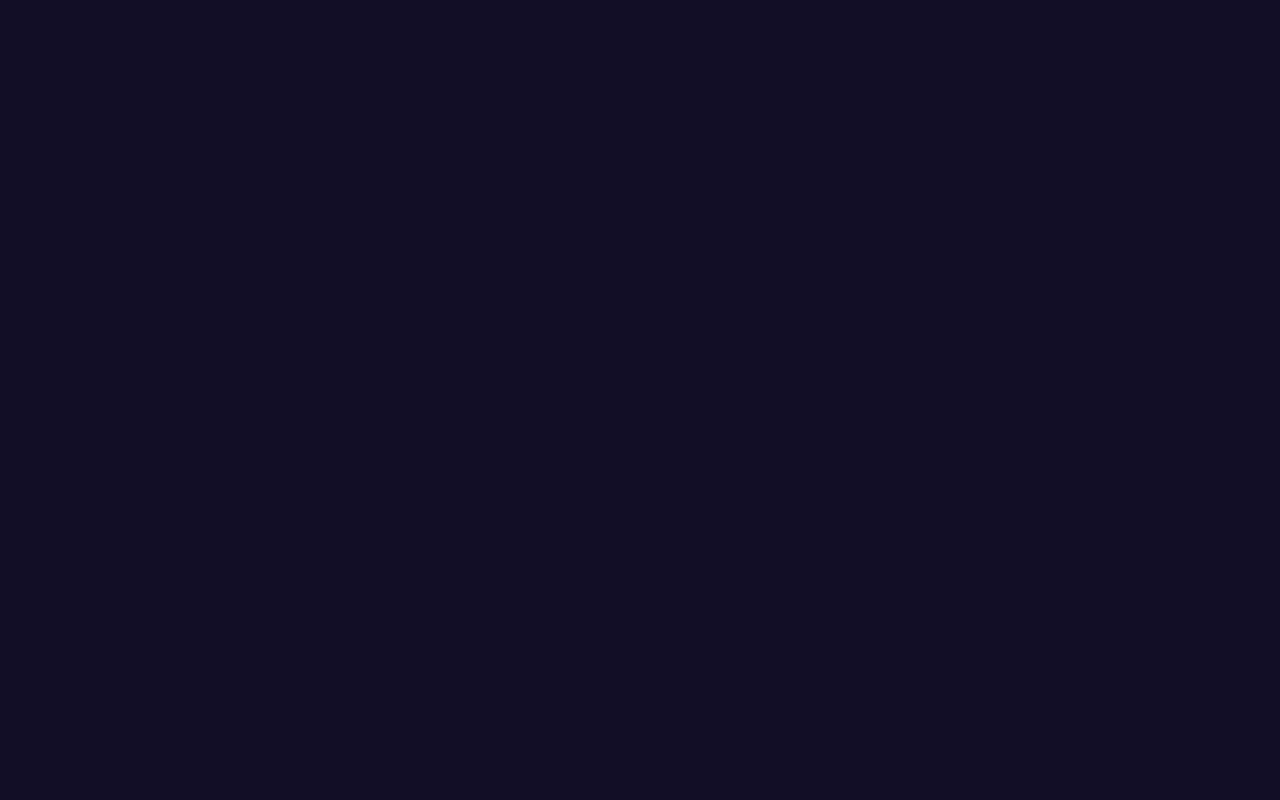
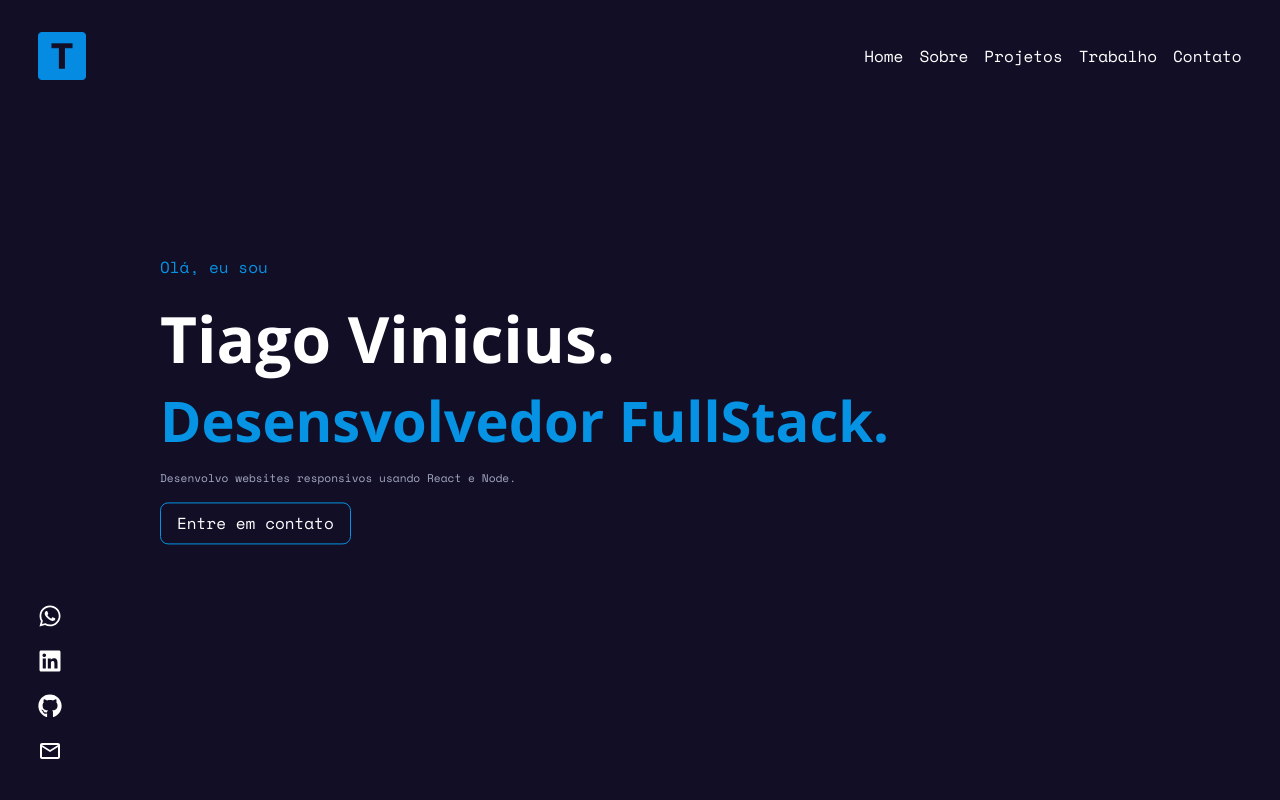
Before and after one commit to TiagoViniciusDev/Portfolio, a React (Vite) app: page / in a window 1280 px wide. Before the commit this address had no page. Shown: the top 800 px of the page. Built offline with nearby package versions, Linux system fonts and the light colour scheme.

Commit message:
react-router

```diff
--- a/src/App.jsx
+++ b/src/App.jsx
@@ -14,8 +14,8 @@ function App() {
     <div>
       <BrowserRouter>
         <Routes>
-          <Route path='/tiagovinicius.com' element={<Layout />}/>
-          <Route path='tiagovinicius.com/projetos' element={<AllProjectsPage />}/>
+          <Route path='/' element={<Layout />}/>
+          <Route path='/projetos' element={<AllProjectsPage />}/>
         </Routes>
       </BrowserRouter>
     </div>
--- a/vite.config.js
+++ b/vite.config.js
@@ -4,5 +4,5 @@ import react from '@vitejs/plugin-react'
 // https://vitejs.dev/config/
 export default defineConfig({
   plugins: [react()],
-  base: "/tiagovinicius.com",
+  base: "/",
 })
```
